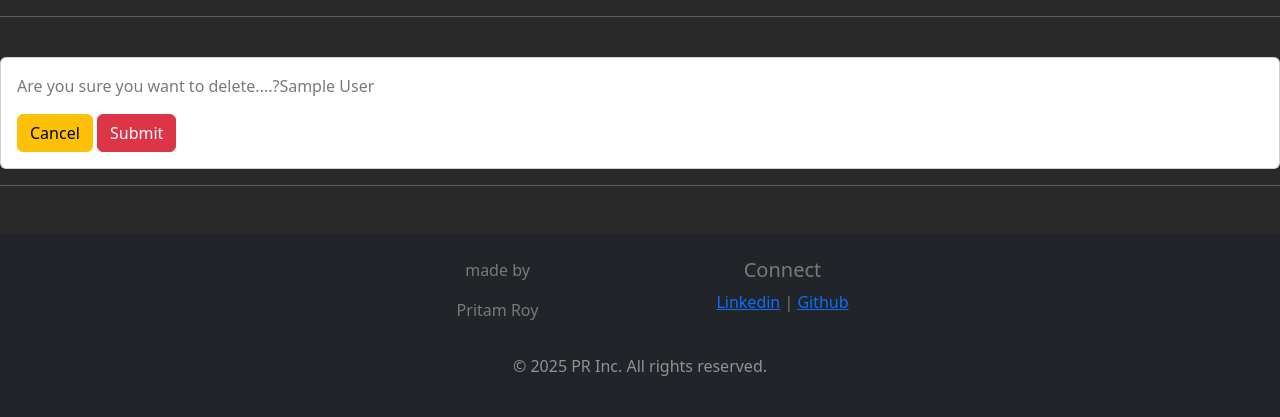
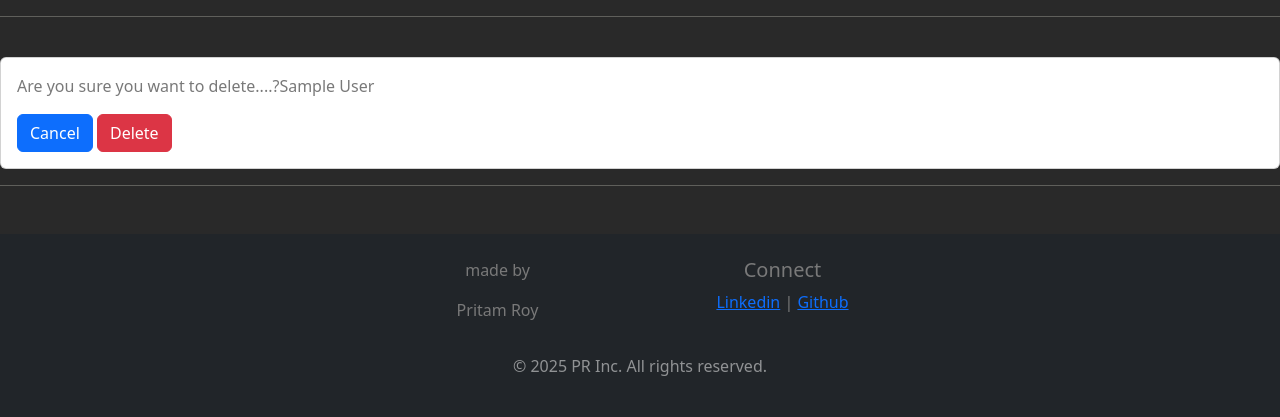
Before and after one commit to pritamroydev/Django_FSP_proj3, a Django app: page /delete_customer/1/ in a window 1280 px wide. Shown: the part 152-569 px from the top of the page. Run offline with Django 5.2, Linux system fonts and the light colour scheme; a user stored in the database is signed in; tables that the repository leaves empty hold one stand-in row (values such as "Sample post").

Commit message:
added links of socials

```diff
--- a/templates/account/delete_customer.html
+++ b/templates/account/delete_customer.html
@@ -7,8 +7,8 @@
         <p>Are you sure you want to delete....?{{item}}</p>
         <form action="{% url 'delete_customer' item.id %}" method="POST">
             {% csrf_token %}
-            <a class="btn btn-warning" href="{% url 'home' %}">Cancel</a>
-            <input class ="btn btn-danger" type="submit"name="Confirm">
+            <a class="btn btn-primary" href="{% url 'home' %}">Cancel</a>
+            <input class ="btn btn-danger" type="submit"name="Confirm" value="Delete">
         </form>
     </div>
 </div>
--- a/templates/footer.html
+++ b/templates/footer.html
@@ -14,8 +14,8 @@
       <div class="col-md-3 text-center">
         <h5>Connect</h5>
         <p>
-            <a href="">Linkedin</a> |
-            <a href="">Github</a>
+            <a href="https://www.linkedin.com/in/myselfpritamroy/">Linkedin</a> |
+            <a href="https://github.com/pritamroydev">Github</a>
         </p>
       </div>
     </div>
--- a/templates/main.html
+++ b/templates/main.html
@@ -17,6 +17,7 @@
     {% endblock %}
     <hr>
     {% include "footer.html" %}
+
     {% block footer %}
 
     {% endblock %}
--- a/templates/navbar.html
+++ b/templates/navbar.html
@@ -1,6 +1,9 @@
 {% load static %}
 <nav class="navbar navbar-expand-lg navbar-dark bg-dark">
-  <img class="rounded m-3" style="width: 100px; height: auto;" src="{% static 'image/ikea.jpeg' %}">
+  <a  href="{% url "home" %}">
+
+    <img class="rounded m-3" style="width: 100px; height: auto;" src="{% static 'image/ikea.jpeg' %}">
+  </a>
   <button class="navbar-toggler" type="button" data-toggle="collapse"
           data-target="#navbarNav" aria-controls="navbarNav" aria-expanded="false" aria-label="Toggle navigation">
     <span class="navbar-toggler-icon"></span>
```
Also changed, not shown: media/product_image/chadelier_mHF0NLK.jpeg (added), media/product_image/cupboard.jpeg (added), media/product_image/yellow_sofa_s8U2ozp.avif (added).
